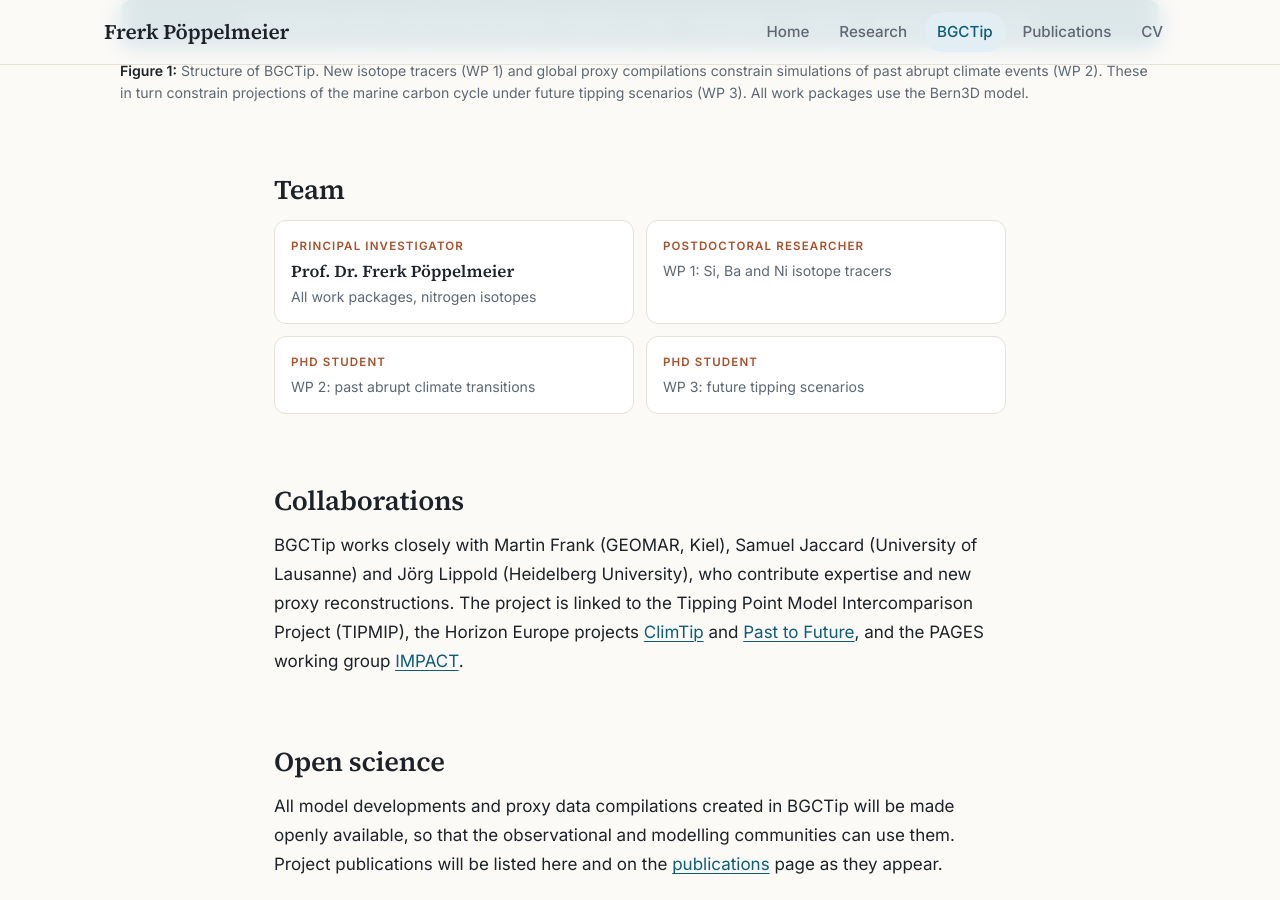
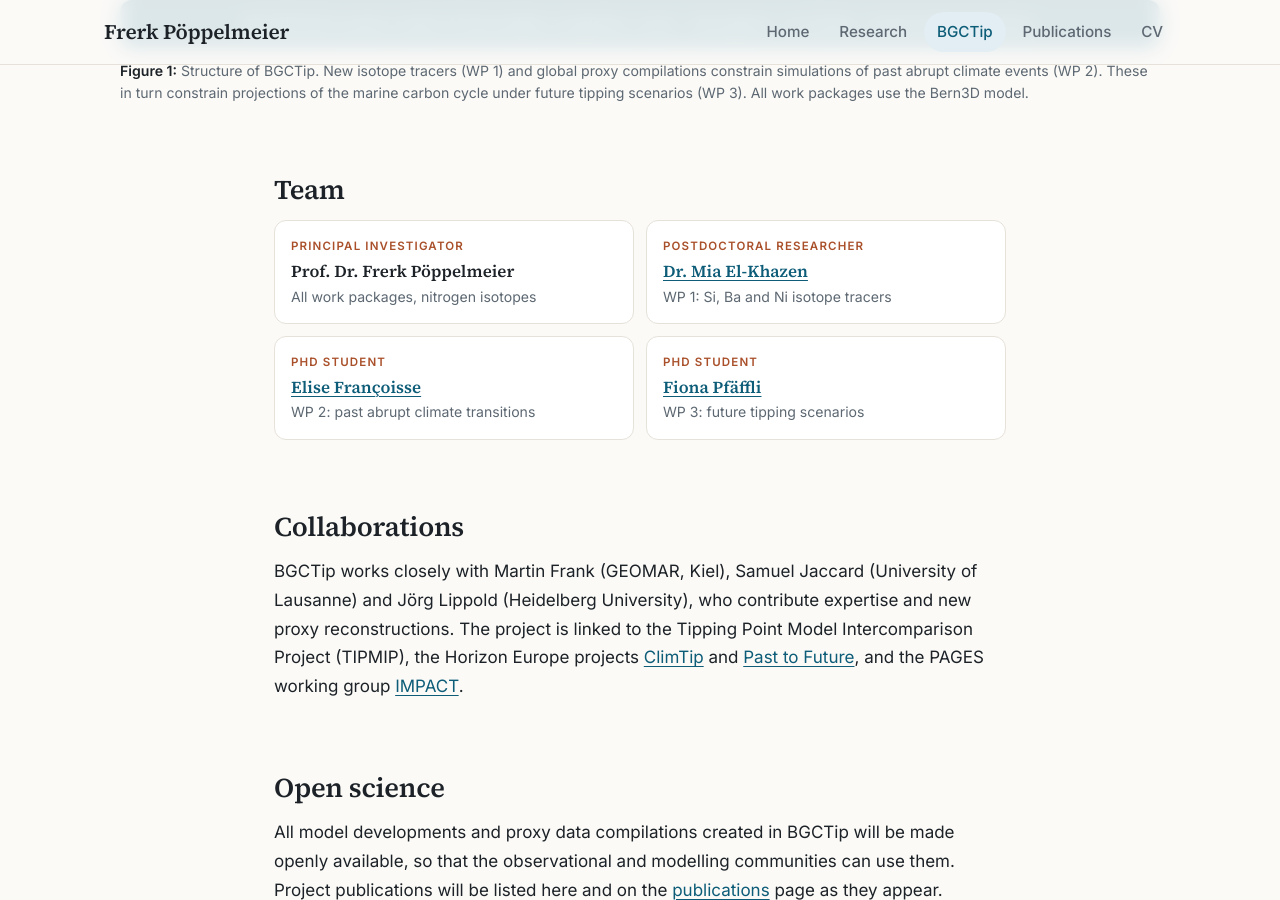
Before and after one commit to fpoeppelmeier/fpoeppelmeier.github.io, a Jekyll site: the page built from docs/bgctip.markdown, in a window 1280 px wide and 900 px high, scrolled down 2265 px. Built offline with Jekyll 4.4.1, drawn with Linux system fonts in a browser that asks for light colours.

Commit message:
Add BGCTip team members with links to their profiles
Co-Authored-By: Claude Opus 5.5 <noreply@anthropic.com>

```diff
--- a/docs/bgctip.markdown
+++ b/docs/bgctip.markdown
@@ -84,17 +84,17 @@ BGCTip builds on the [Bern3D Earth system model of intermediate complexity](http
   </div>
   <div class="member">
     <span class="member-role">Postdoctoral researcher</span>
-    <span class="member-name"><!-- TODO: name --></span>
+    <span class="member-name"><a href="https://www.climate.unibe.ch/about_us/team/dr_el_khazen_mia/index_eng.html">Dr. Mia El-Khazen</a></span>
     <span class="member-topic">WP 1: Si, Ba and Ni isotope tracers</span>
   </div>
   <div class="member">
     <span class="member-role">PhD student</span>
-    <span class="member-name"><!-- TODO: name --></span>
+    <span class="member-name"><a href="https://www.climate.unibe.ch/about_us/team/franoisse_elise/index_eng.html">Elise Françoisse</a></span>
     <span class="member-topic">WP 2: past abrupt climate transitions</span>
   </div>
   <div class="member">
     <span class="member-role">PhD student</span>
-    <span class="member-name"><!-- TODO: name --></span>
+    <span class="member-name"><a href="https://www.climate.unibe.ch/about_us/team/pfaeffli_fiona/index_eng.html">Fiona Pfäffli</a></span>
     <span class="member-topic">WP 3: future tipping scenarios</span>
   </div>
 </div>
```
